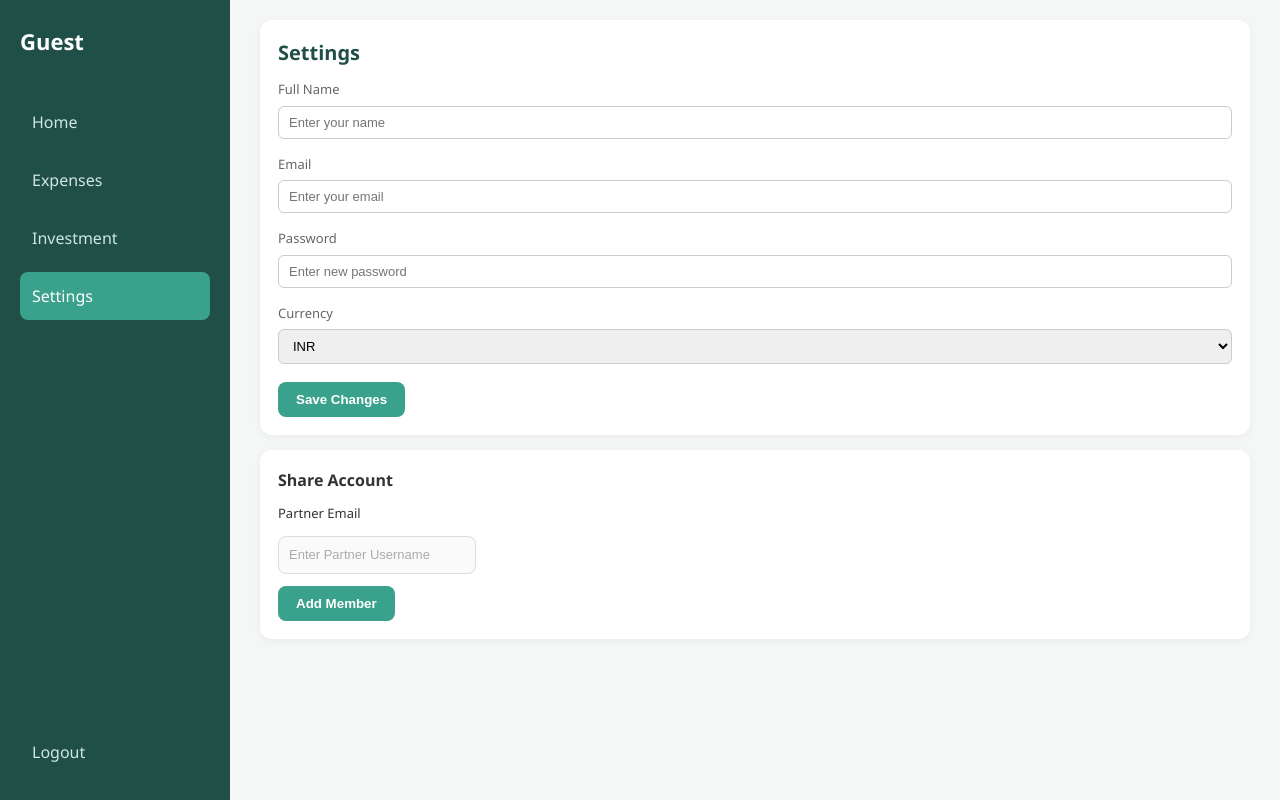
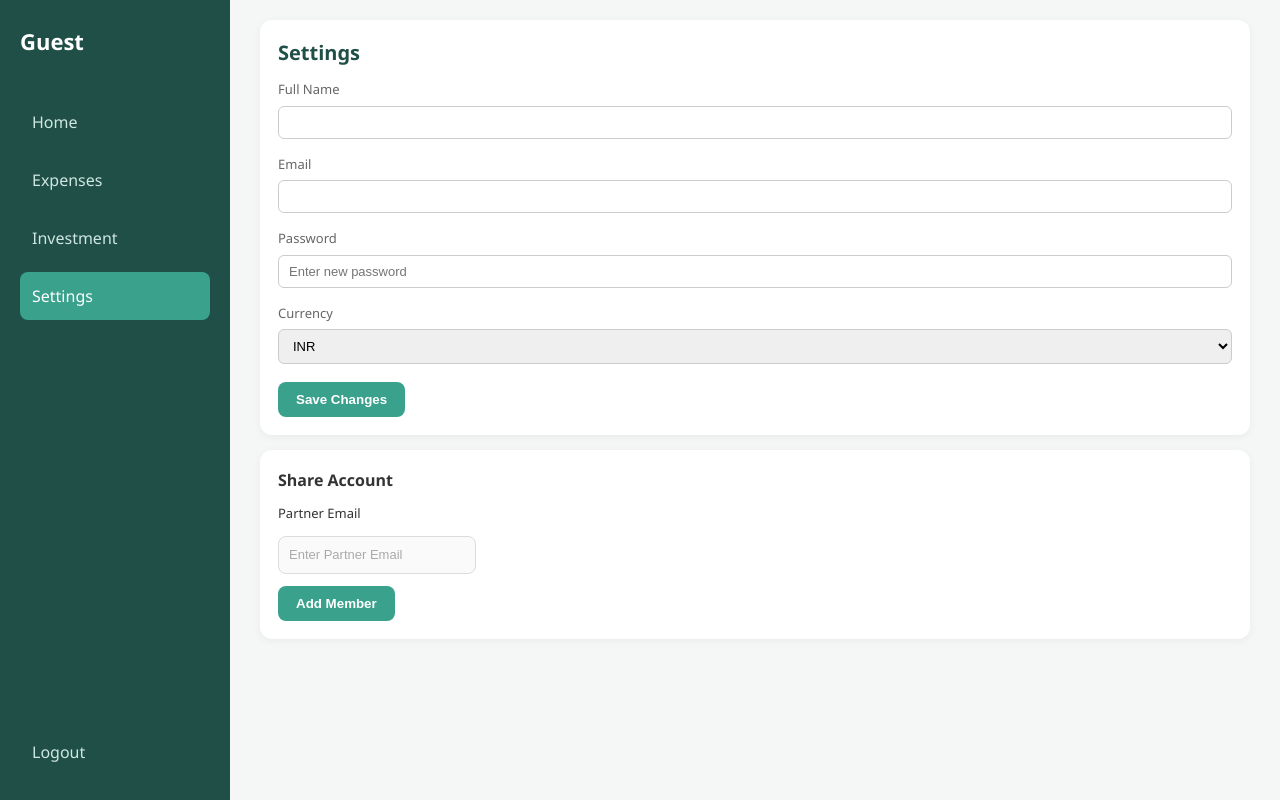
Before and after one commit to Naman-Punamiya/Expense-Tracker, a Django app: template templates/project_settings.html in a window 1280 px wide. Run offline with Django 3.2, Linux system fonts and the light colour scheme; the template is opened without the code that fills it, so the values that code supplies are empty.

Commit message:
Everything Completed

```diff
--- a/expenses/views.py
+++ b/expenses/views.py
@@ -12,14 +12,11 @@ from .models import Category, Expense, Account
 # If the user doesn't have an account, create one
 
 def get_user_account(user):
-    # Try to get the first account linked with the user
-    account = user.account_set.first()
-    # If no account exists → create one automatically
+    account = Account.objects.filter(members=user).first()
     if not account:
         account = Account.objects.create(
             name=f"{user.username} Account"
         )
-        # Add the user as a member of the account
         account.members.add(user)
     return account
 
--- a/templates/project_settings.html
+++ b/templates/project_settings.html
@@ -1,12 +1,14 @@
 {% load static %}
 <!doctype html>
 <html lang="en">
+
 <head>
   <meta charset="UTF-8" />
   <meta name="viewport" content="width=device-width, initial-scale=1.0" />
   <title>Settings</title>
   <link rel="stylesheet" href="{% static 'style.css' %}" />
 </head>
+
 <body class="settings-page">
   <div class="container">
 
@@ -37,11 +39,13 @@
         <div class="header">
           <h1>Settings</h1>
         </div>
+        <form method="post">
+          {% csrf_token %}
           <div class="form">
             <label>Full Name</label>
-          <input type="text" name="full_name" placeholder="Enter your name" />
+            <input type="text" name="full_name" value="{{ request.user.username }}">
             <label>Email</label>
-          <input type="email" name="email" placeholder="Enter your email" />
+            <input type="email" name="email" value="{{ request.user.email }}">
             <label>Password</label>
             <input type="password" name="password" placeholder="Enter new password" />
             <label>Currency</label>
@@ -54,6 +58,7 @@
               <button type="submit" class="btn btn-primary">Save Changes</button>
             </div>
           </div>
+        </form>
       </div>
       <!-- ================= SHARE ACCOUNT ================= -->
       <div class="expense-card">
@@ -61,16 +66,16 @@
           <h2>Share Account</h2>
         </div>
 
-        <!-- Success / Error Messages -->
         {% if messages %}
         {% for message in messages %}
-        <p style="color:green;">{{ message }}</p>
+        <p class="success-message">{{ message }}</p>
         {% endfor %}
         {% endif %}
+
         <form method="post" action="{% url 'add_member' %}">
           {% csrf_token %}
           <label>Partner Email</label>
-          <input class="partner-email" type="email" name="email" placeholder="Enter Partner Username" required />
+          <input class="partner-email" type="email" name="email" placeholder="Enter Partner Email" required />
           <div class="actions">
             <button type="submit" class="btn btn-primary">
               Add Member
@@ -81,4 +86,5 @@
     </div>
   </div>
 </body>
+
 </html>
```
Also changed, not shown: expenseTracker/views.py (+20 -1 lines), db.sqlite3. Lines whose indentation alone changed are shown as unchanged.
